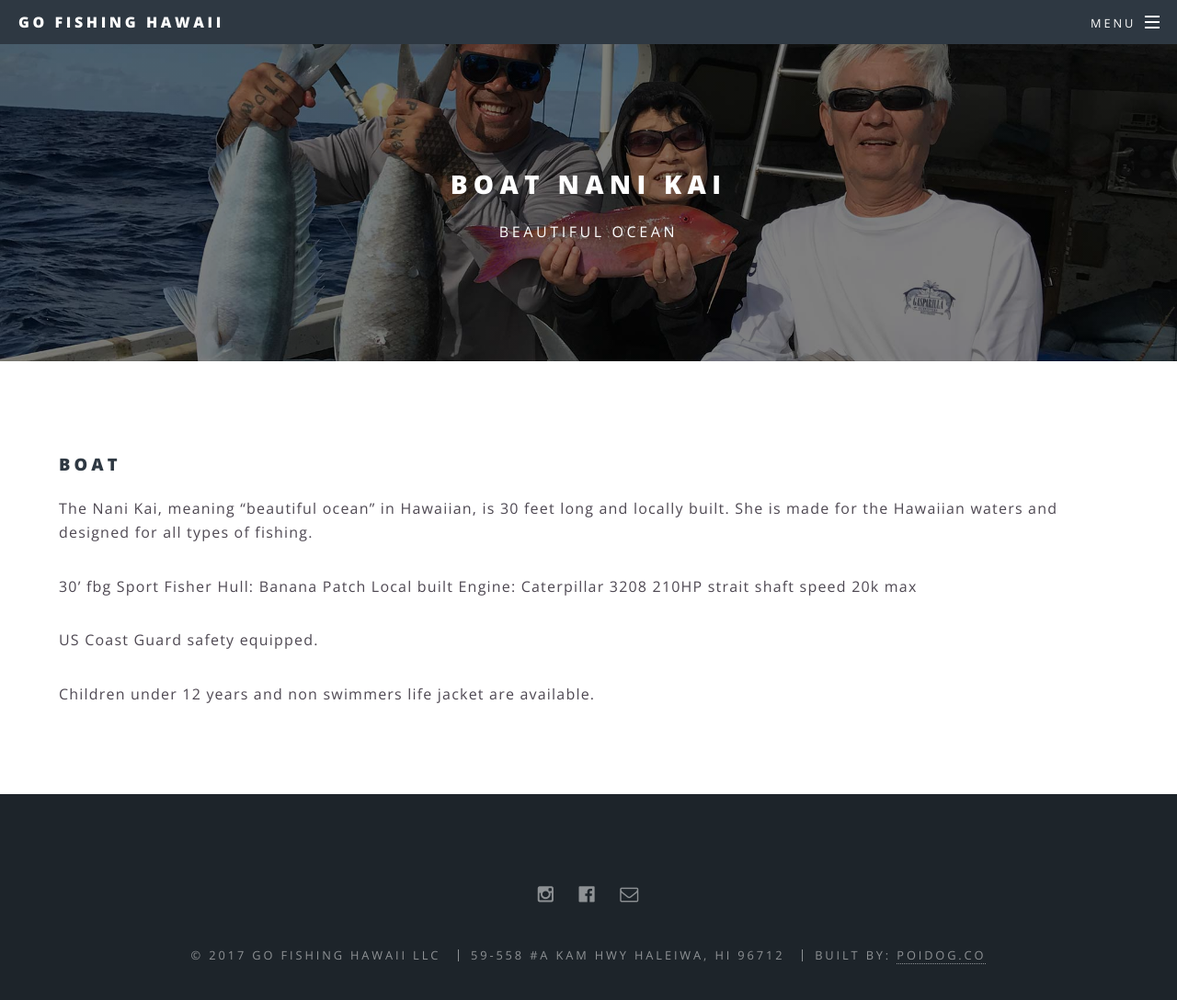
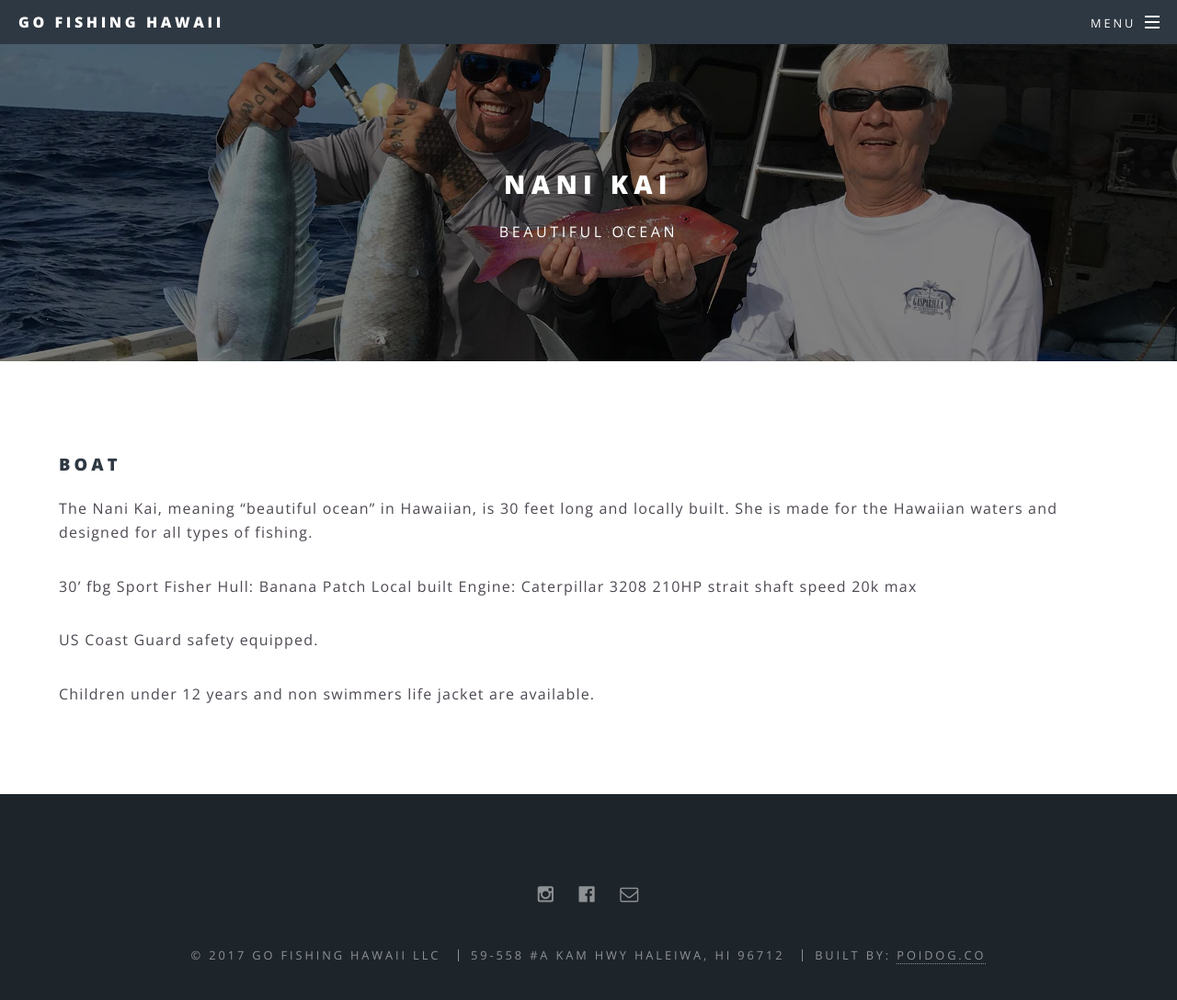
Before and after one commit to poidog223/poidog223.github.io, a Jekyll site: the page built from nanikai.html, in a window 1280 px wide and 1142 px high. Shown: the top 1088 px of the window at 92% size. Built offline with Jekyll 4.4.1, drawn with Linux system fonts in a browser that asks for light colours.

Commit message:
updated menu

```diff
--- a/_includes/header.html
+++ b/_includes/header.html
@@ -8,11 +8,15 @@
         <div id="menu">
           <ul>
             <li><a href="/">Home</a></li>
-            {% for my_page in site.pages %}
+            <!-- {% for my_page in site.pages %}
             {% if my_page.title %}
             <li><a href="{{ my_page.url | prepend: site.baseurl }}">{{ my_page.title }}</a></li>
             {% endif %}
-            {% endfor %}
+            {% endfor %} -->
+            <li><a href="/charters">Charters</a></li>
+            <li><a href="/boat">Boat</a></li>
+            <li><a href="/kala">Kala Alexander</a></li>
+            <li><a href="/elements">Elements</a></li>
             <li><a href="{{ "/feed.xml" | prepend: site.baseurl }}"
                    class="icon fa-feed"> RSS Feed</a></li>
           </ul>
--- a/nanikai.html
+++ b/nanikai.html
@@ -1,6 +1,6 @@
 ---
 layout: page
-title: Boat Nani Kai
+title: Nani Kai
 permalink: boat
 sub_header: Beautiful Ocean
 ---
```
Also changed, not shown: 6 other files.
